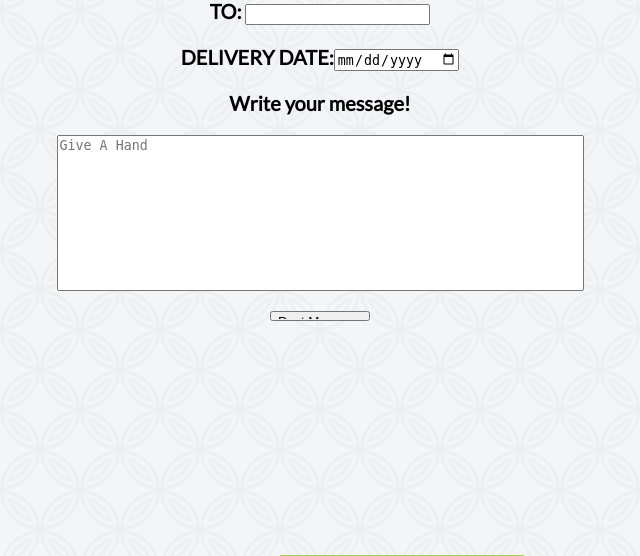
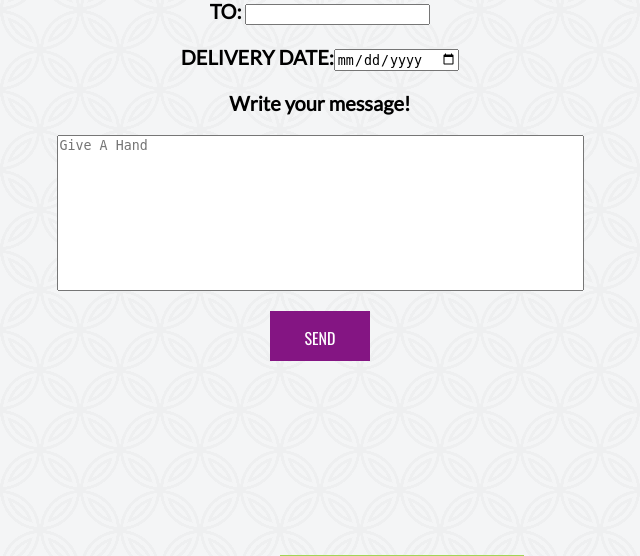
Before and after one commit to mgamino/care-package, a Django app: template templates/newletter.html in a window 1280 px wide. Shown: the part 190-746 px from the top of the page, without its empty margins (320-960 px from the left). Run offline with Django 3.2, Linux system fonts and the light colour scheme; the template is opened without the code that fills it, so the values that code supplies are empty; some libraries are stand-ins or nearby versions.

Commit message:
newletter css

```diff
--- a/stylesheets/bold.css
+++ b/stylesheets/bold.css
@@ -1,6 +1,7 @@
 html {
   /*Replace html with letter*/
   background-color: #98878F;
+  text-align: center;
   /* Background pattern from subtlepatterns.com */
 }
 
--- a/stylesheets/classic.css
+++ b/stylesheets/classic.css
@@ -1,5 +1,6 @@
 html {
   /*Replace html with letter*/
+  text-align: center;
   background-image: url("/images/background3.png");
   /* Background pattern from subtlepatterns.com */
 }
--- a/stylesheets/cute.css
+++ b/stylesheets/cute.css
@@ -1,5 +1,6 @@
 html {
   /*Replace html with letter*/
+  text-align: center;
   background-image: url("/images/symphony.png");
   /* Background pattern from subtlepatterns.com */
 }
--- a/stylesheets/elegant.css
+++ b/stylesheets/elegant.css
@@ -1,6 +1,7 @@
 html {
   /*Replace html with letter*/
   background-image: url("/images/crossword.png");
+  text-align: center;
   /* Background pattern from subtlepatterns.com */
 }
 
--- a/stylesheets/inbox.css
+++ b/stylesheets/inbox.css
@@ -58,3 +58,19 @@ h3 {
   font-family: 'Lato', sans-serif;
   font-size: 20px;
 }
+
+#send {
+  background-color: #841583;
+  border: none;
+  color: white;
+  padding: 15px 32px;
+  text-align: center;
+  text-decoration: none;
+  display: block;
+  font-size: 16px;
+  width: 80px;
+  height: 30px;
+  vertical-align: middle;
+  margin: auto;
+  font-family: 'Oswald', sans-serif;
+}
--- a/stylesheets/neon.css
+++ b/stylesheets/neon.css
@@ -1,6 +1,7 @@
 html {
   /*Replace html with letter*/
   background-image: url("/images/footer_lodyas.png");
+  text-align: center;
   /* Background pattern from subtlepatterns.com */
 }
 
--- a/templates/newletter.html
+++ b/templates/newletter.html
@@ -18,7 +18,7 @@
       <h3>Write your message!</h3>
       <textarea type="text" name="text"/ cols="63px" rows="10" placeholder="Give A Hand" style="resize: none;"></textarea>
 
-      <p><input type="submit" value="Post Message" style="width:100px; height:10px" ></p>
+      <p><input id="send" type="submit" value="SEND" style="width:100px; height:50px" ></p>
     </form>
     <a href="/" class="rbutton"> RETURN HOME </a>
 
```
